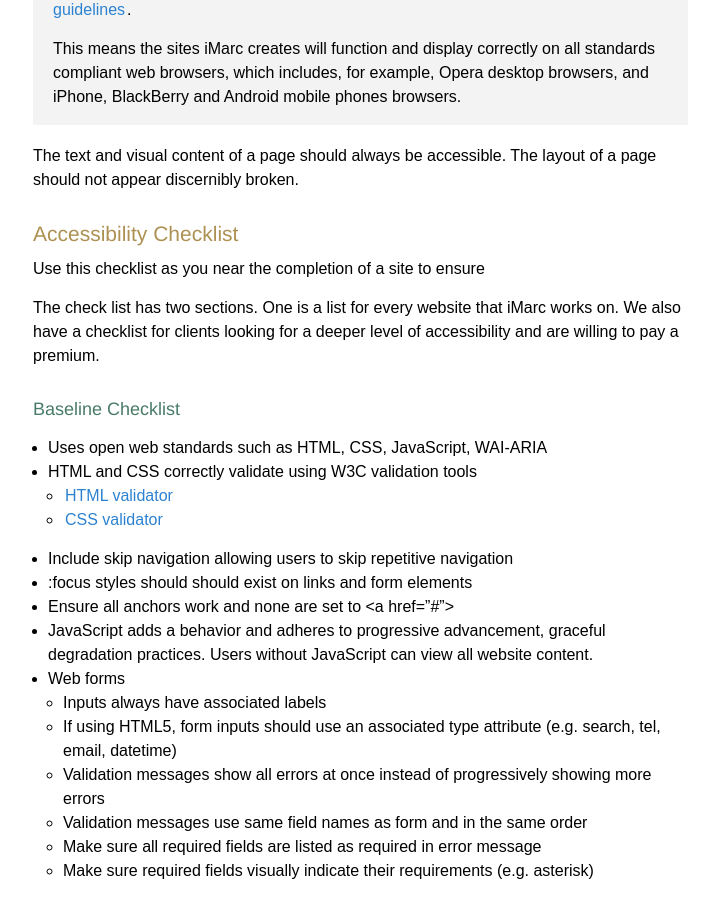
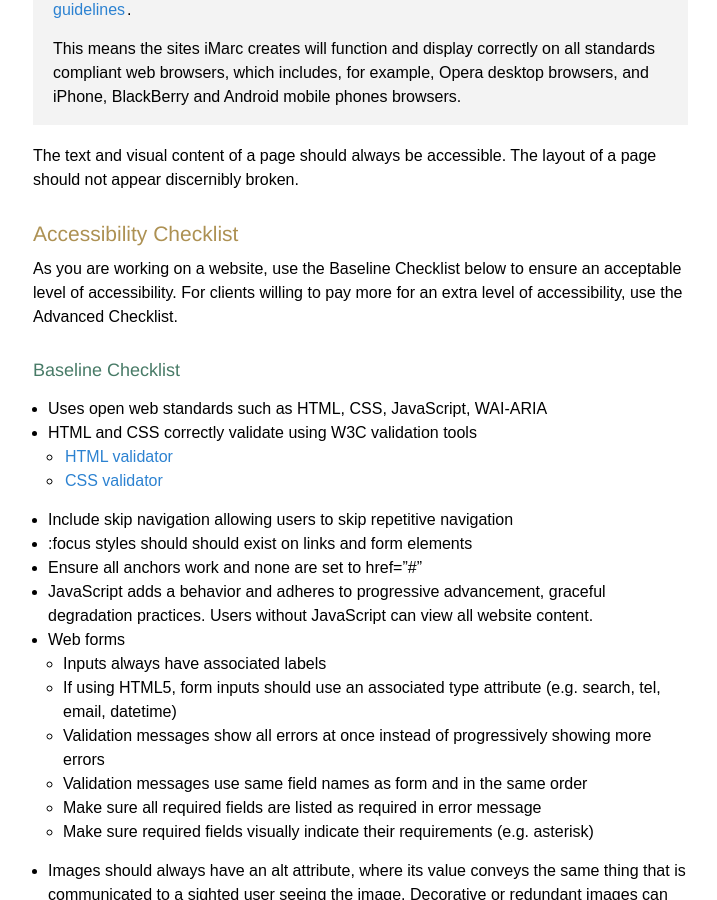
Before and after one commit to imarc/handbook, a Jekyll site: the page built from frontend.markdown, in a window 1280 px wide and 900 px high, scrolled down 4475 px. Shown: the whole window, without its empty margins (137-854 px from the left). Built offline with Jekyll 4.4.1, drawn with Linux system fonts in a browser that asks for light colours; nearby versions of some CDN libraries.

Commit message:
Updating copy for accessibility checklist section

```diff
--- a/frontend.markdown
+++ b/frontend.markdown
@@ -202,9 +202,7 @@
 
 ### Accessibility Checklist
 
-Use this checklist as you near the completion of a site to ensure
-
-The check list has two sections. One is a list for every website that iMarc works on. We also have a checklist for clients looking for a deeper level of accessibility and are willing to pay a premium.
+As you are working on a website, use the Baseline Checklist below to ensure an acceptable level of accessibility. For clients willing to pay more for an extra level of accessibility, use the Advanced Checklist.
 
 #### Baseline Checklist
 
```
Also changed, not shown: other parts of frontend.markdown (+1 -1 lines).
